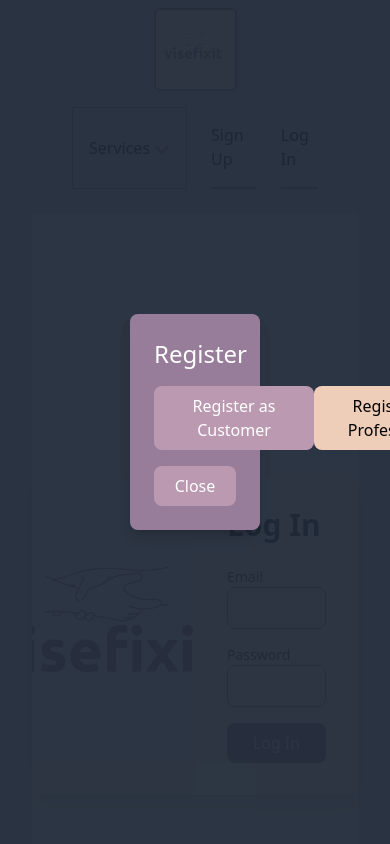
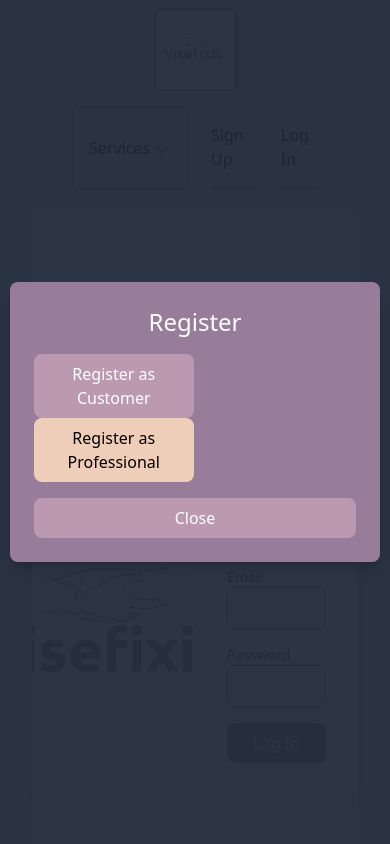
Before and after one commit to RaoofGoher/viseFixIt, a React (Vite) app: page /login in a window 390 px wide. Both pictures are taken after a click on the element "Sign Up". Shown: the top 844 px of the page. Built offline with nearby package versions, Linux system fonts and the light colour scheme.

Commit message:
responsive registration modal

```diff
--- a/src/components/RegistrationModal.jsx
+++ b/src/components/RegistrationModal.jsx
@@ -1,18 +1,24 @@
 import React from 'react';
 import { useGlobalContext } from '../context/GlobalContext';
 import { Link } from 'react-router-dom';
-
+import { useMediaQuery } from 'react-responsive'
 const RegistrationModal = () => {
   const { isRegistrationModalOpen, closeRegistrationModal } = useGlobalContext();
+  const isMobile = useMediaQuery({
+    query: '(max-width: 775px)'
+  })
+  const isMobile2 = useMediaQuery({
+    query: '(max-width: 390px)'
+  })
 
   return (
     <>
       {isRegistrationModalOpen && (
         <div className="fixed inset-0 bg-gray-800 bg-opacity-75 flex items-center justify-center z-10">
-          <div className="bg-primaryColor p-6 rounded-lg shadow-lg w-1/3 text-white">
+          <div className={`bg-primaryColor p-6 rounded-lg shadow-lg ${isMobile ? "w-[95vw]" : "w-1/2" } text-white`}>
             <h2 className="text-2xl mb-4 text-center">Register</h2>
 
-            <div className="flex justify-between mb-4">
+            <div className={`flex ${isMobile2 ? "flex-col" : "flex-row"} justify-between mb-4`}>
               <Link to="/customersignup"><button
                 className="bg-secondaryColor text-white px-4 py-2 rounded-lg w-40 hover:bg-primaryColor hover:border hover:border-white"
                 onClick={closeRegistrationModal}
```
